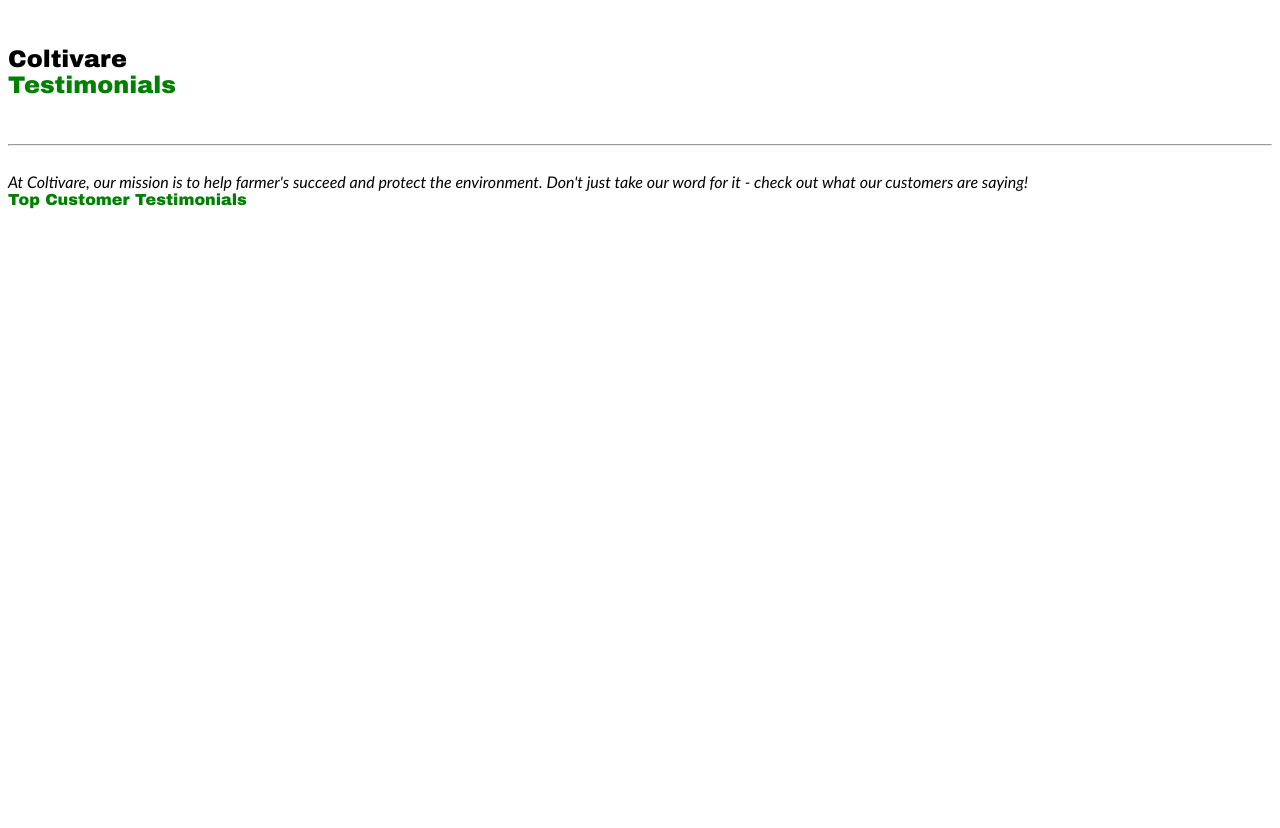
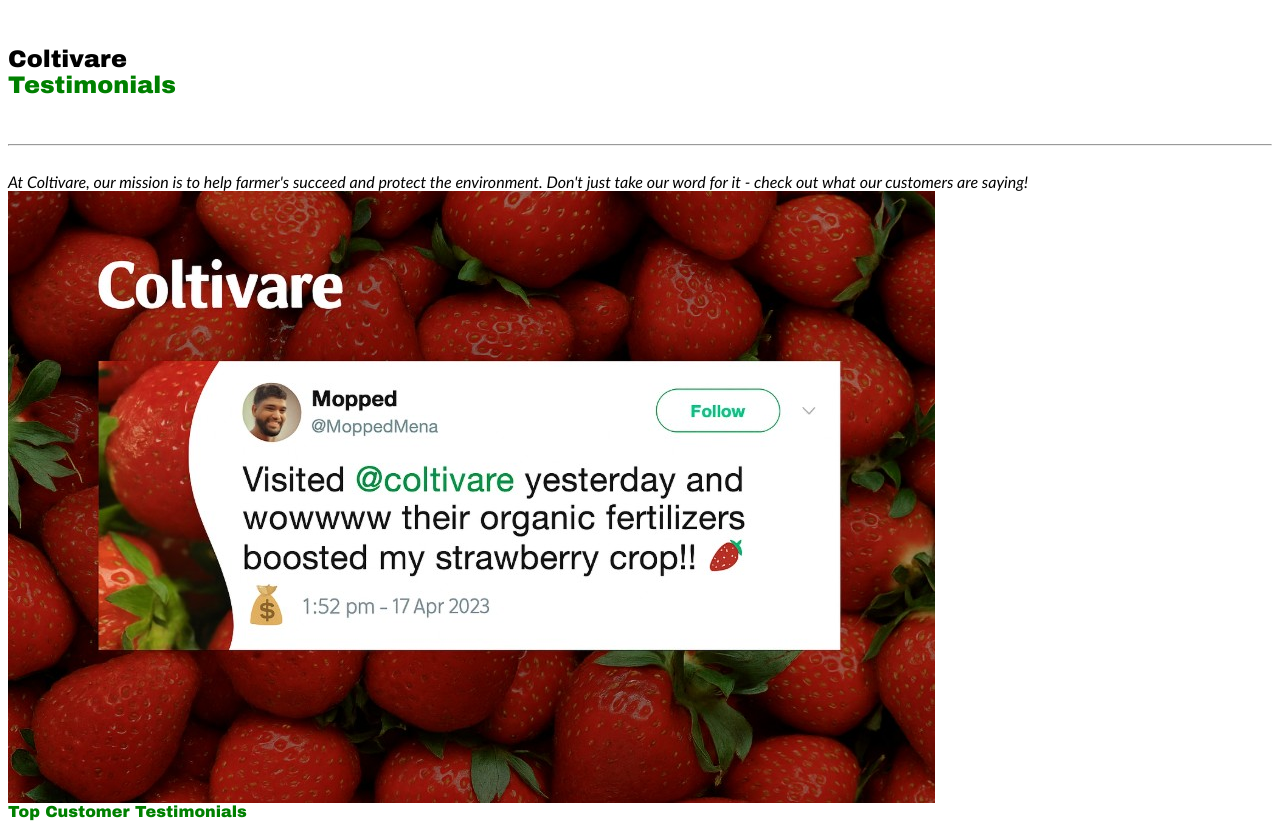
Before and after one commit to azachor/azachor.github.io, a plain HTML site: page index.html in a window 1280 px wide. Before the commit the page ends 800 px from the top, so only its background shows below. Drawn offline with Linux system fonts and the light colour scheme.

Commit message:
Update index.html

```diff
--- a/index.html
+++ b/index.html
@@ -13,6 +13,11 @@
     <br>
 <font face = "Calibri"><i>At Coltivare, our mission is to help farmer's succeed and protect the environment. Don't just take our word for it - check out what our customers are saying!</i></font>
 <br>
-     <font size = 3><b><font face="Arial Black"><font color="green">Top Customer Testimonials</font></font></b></font>
+
+<img src = pictureone.jpg>
+<br><font size = 3><b><font face="Arial Black"><font color="green">Top Customer Testimonials</font></font></b></font>
+
+
+
 </body>
 </html>
```
